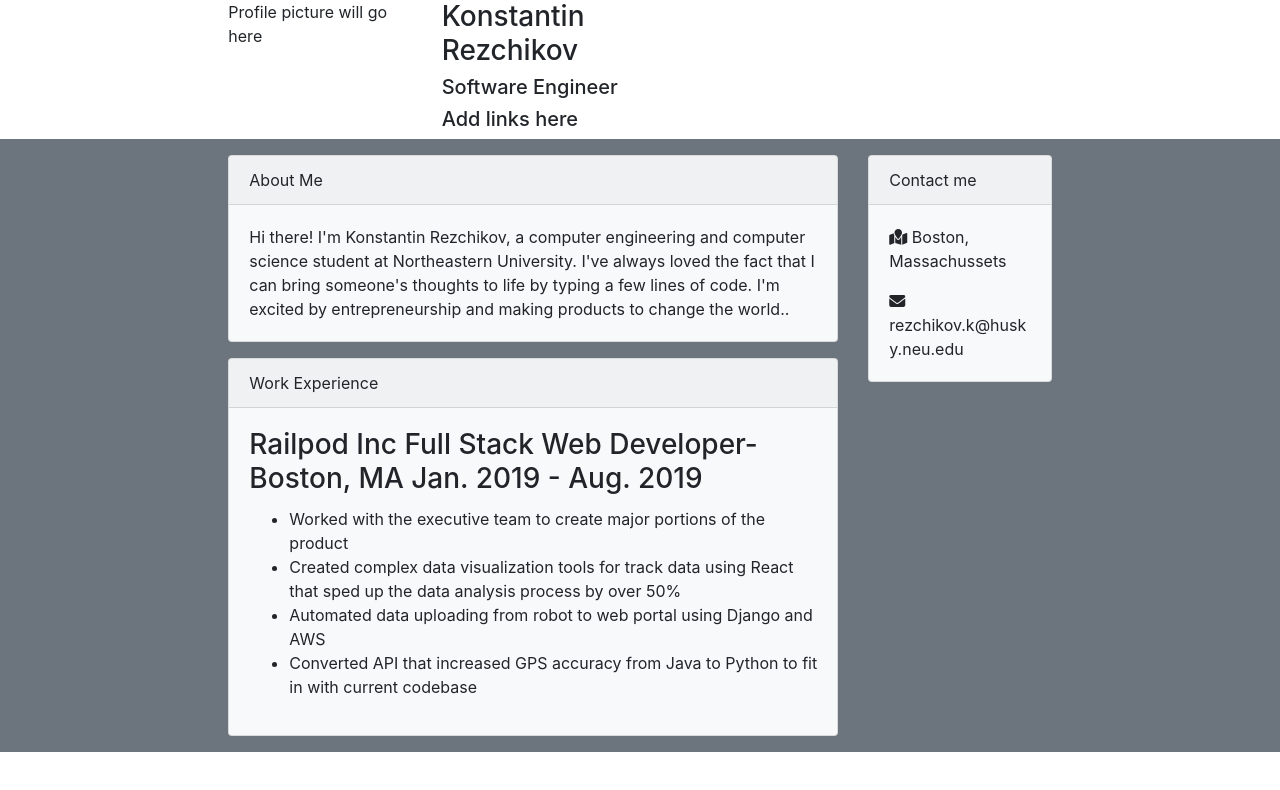
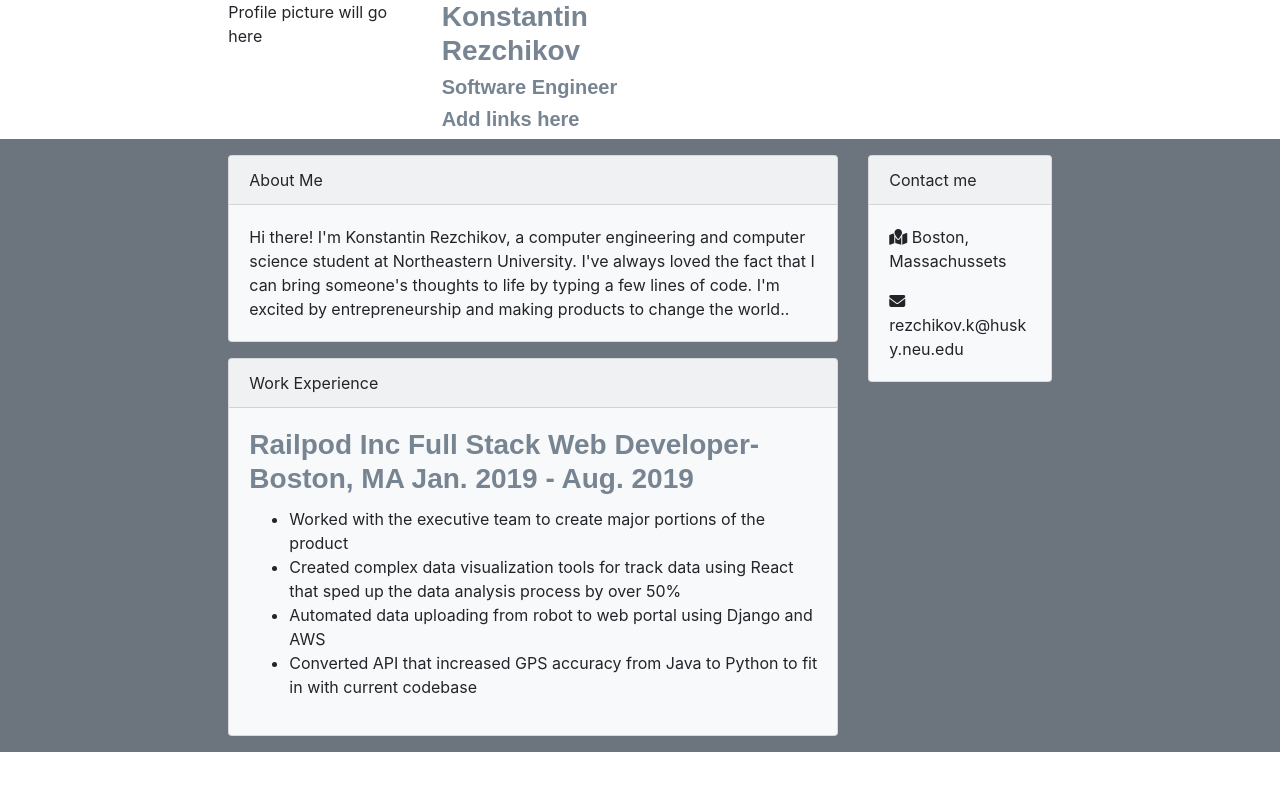
Before and after one commit to krezchikov42/resume, a React (Create React App) app: page / in a window 1280 px wide. Shown: the top 790 px of the page. Built offline with nearby package versions, Linux system fonts and the light colour scheme; some icons are missing.

Commit message:
initial Company componenet

```diff
--- a/src/index.css
+++ b/src/index.css
@@ -11,3 +11,14 @@ code {
   font-family: source-code-pro, Menlo, Monaco, Consolas, 'Courier New',
     monospace;
 }
+
+h1, h2, h3, h4, h5, h6 {
+  font-family: 'Montserrat', sans-serif;
+  font-weight: 700;
+  color: #778492;
+}
+
+.place, .year {
+  color: #999;
+  font-weight: normal;
+}
```
Also changed, not shown: src/componenets/Company.js (+16 -0 lines).
